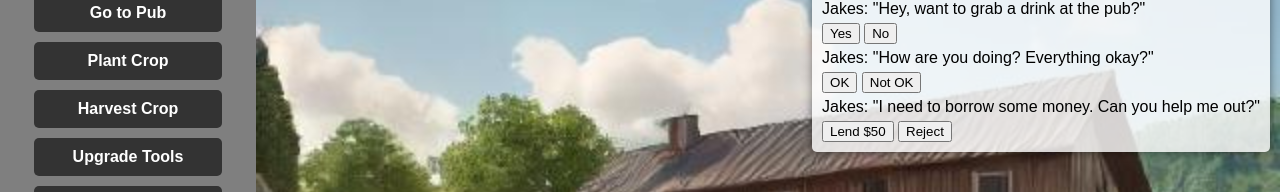
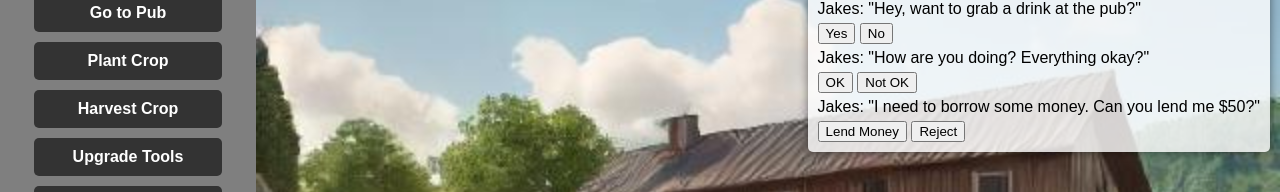
Before and after one commit to Mahzbe/Havest, a plain HTML site: page index.html in a window 1280 px wide. Both pictures are taken after a click on the button "Message Jakes". Shown: the part 117-309 px from the top of the page. Drawn offline with Linux system fonts and the light colour scheme.

Commit message:
Update index.html

```diff
--- a/index.html
+++ b/index.html
@@ -224,6 +224,7 @@
             if (job) {
                 document.getElementById('moow-sound').play();
                 showAlert(`You're working as a ${job}!`);
+
                 // Start daily payments
                 if (!paymentInterval) { // Only start the interval if it's not already running
                     paymentInterval = setInterval(function() {
@@ -232,6 +233,8 @@
                         updateUI();
                     }, 60000); // 1 minute interval
                 }
+
+                // Stop payment and show job end alert after 5 minutes
                 setTimeout(function() {
                     showAlert(`Your job as a ${job} has ended.`);
                     job = null;
@@ -253,8 +256,8 @@
                 <p>Jakes: "How are you doing? Everything okay?"</p>
                 <button id="respond-ok">OK</button>
                 <button id="respond-not-ok">Not OK</button>
-                <p>Jakes: "I need to borrow some money. Can you help me out?"</p>
-                <button id="lend-money">Lend $50</button>
+                <p>Jakes: "I need to borrow some money. Can you lend me $50?"</p>
+                <button id="lend-money">Lend Money</button>
                 <button id="reject-money">Reject</button>
             `;
             document.getElementById('accept-pub').onclick = function() {
```
